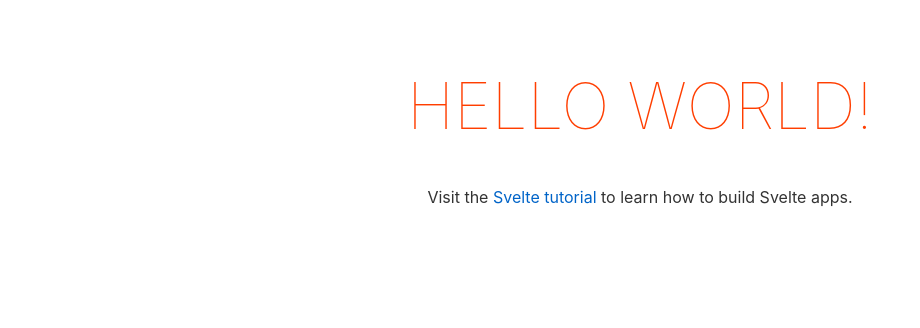
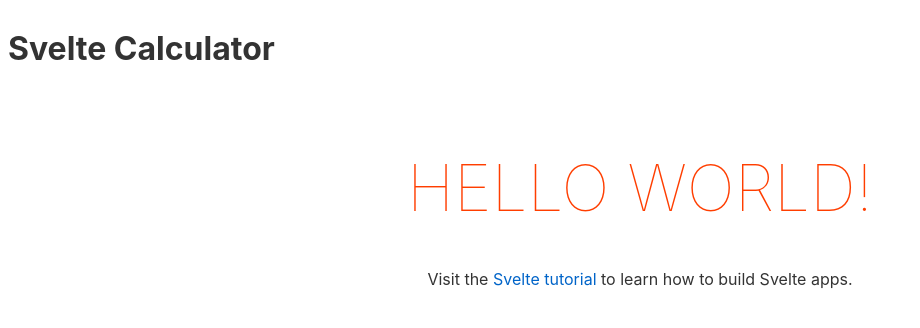
Before and after one commit to MuizU/svelte-calculator, a Svelte app: page / in a window 1280 px wide. Shown: the top 328 px of the page, without its empty margins (0-920 px from the left). Built offline with nearby package versions, Linux system fonts and the light colour scheme.

Commit message:
added Navbar

```diff
--- a/src/App.svelte
+++ b/src/App.svelte
@@ -1,10 +1,16 @@
 <script>
+  import Navbar from "./Navbar.svelte";
   export let name;
 </script>
 
+
+<Navbar></Navbar>
 <main>
   <h1>Hello {name}!</h1>
-	<p>Visit the <a href="https://svelte.dev/tutorial">Svelte tutorial</a> to learn how to build Svelte apps.</p>
+  <p>
+    Visit the <a href="https://svelte.dev/tutorial">Svelte tutorial</a> to learn
+    how to build Svelte apps.
+  </p>
 </main>
 
 <style>
--- /dev/null
+++ b/src/Navbar.svelte
@@ -0,0 +1,3 @@
+<div class="navbar bg-primary">
+<h1>Svelte Calculator</h1>
+</div>
```
Lines whose indentation alone changed are shown as unchanged.
